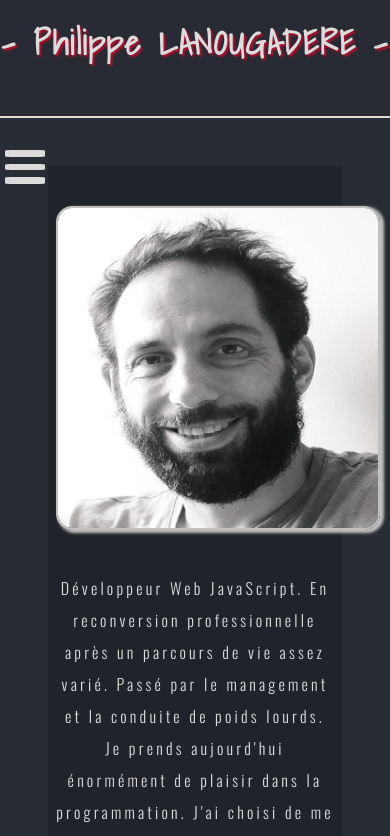
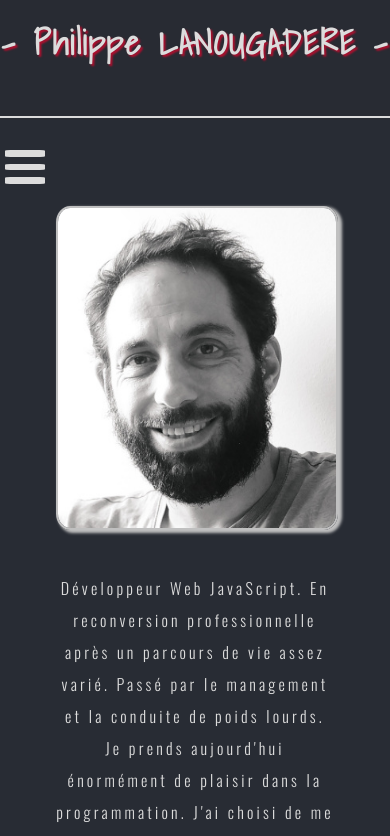
Before and after one commit to philippe76/React-Portfolio, a React (Create React App) app: page / in a window 390 px wide. Shown: the top 836 px of the page. Built offline with nearby package versions, Linux system fonts and the light colour scheme.

Commit message:
Improve responsive for background-color and profile pic

```diff
--- a/src/App.css
+++ b/src/App.css
@@ -357,6 +357,7 @@ a.link.active {
   .box {
     border-radius: 0;
     margin: 5rem 3rem;
+    background-color: #282c34;
   }
 
   #contact:last-of-type {
@@ -426,6 +427,11 @@ a.link.active {
   .profile-box {
     margin: 3rem;
     border-radius: 0;
+    background-color: #282c34;
+  }
+
+  #profile img {
+    max-width: 100%;
   }
 
   .profile-title {
```
